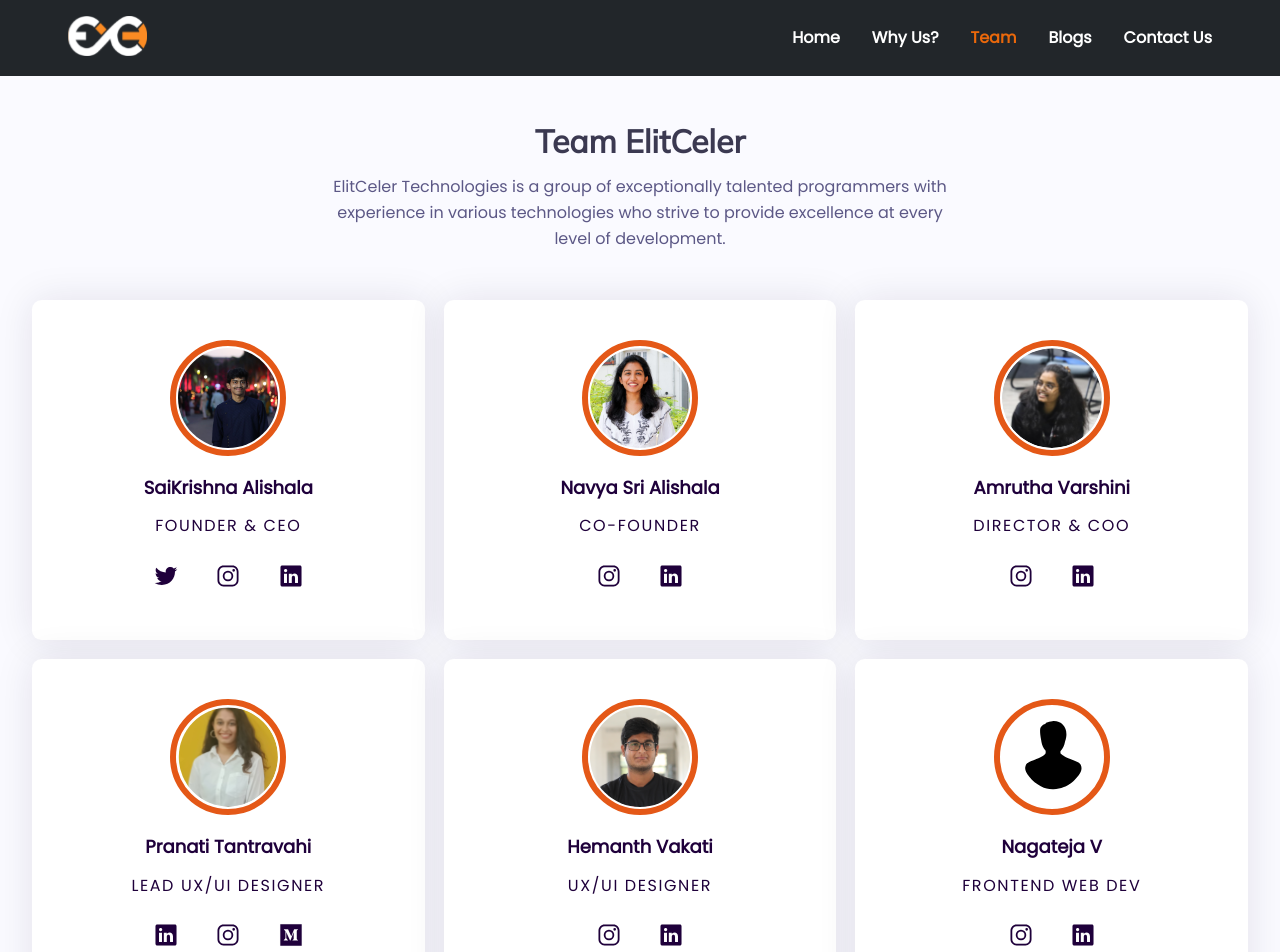
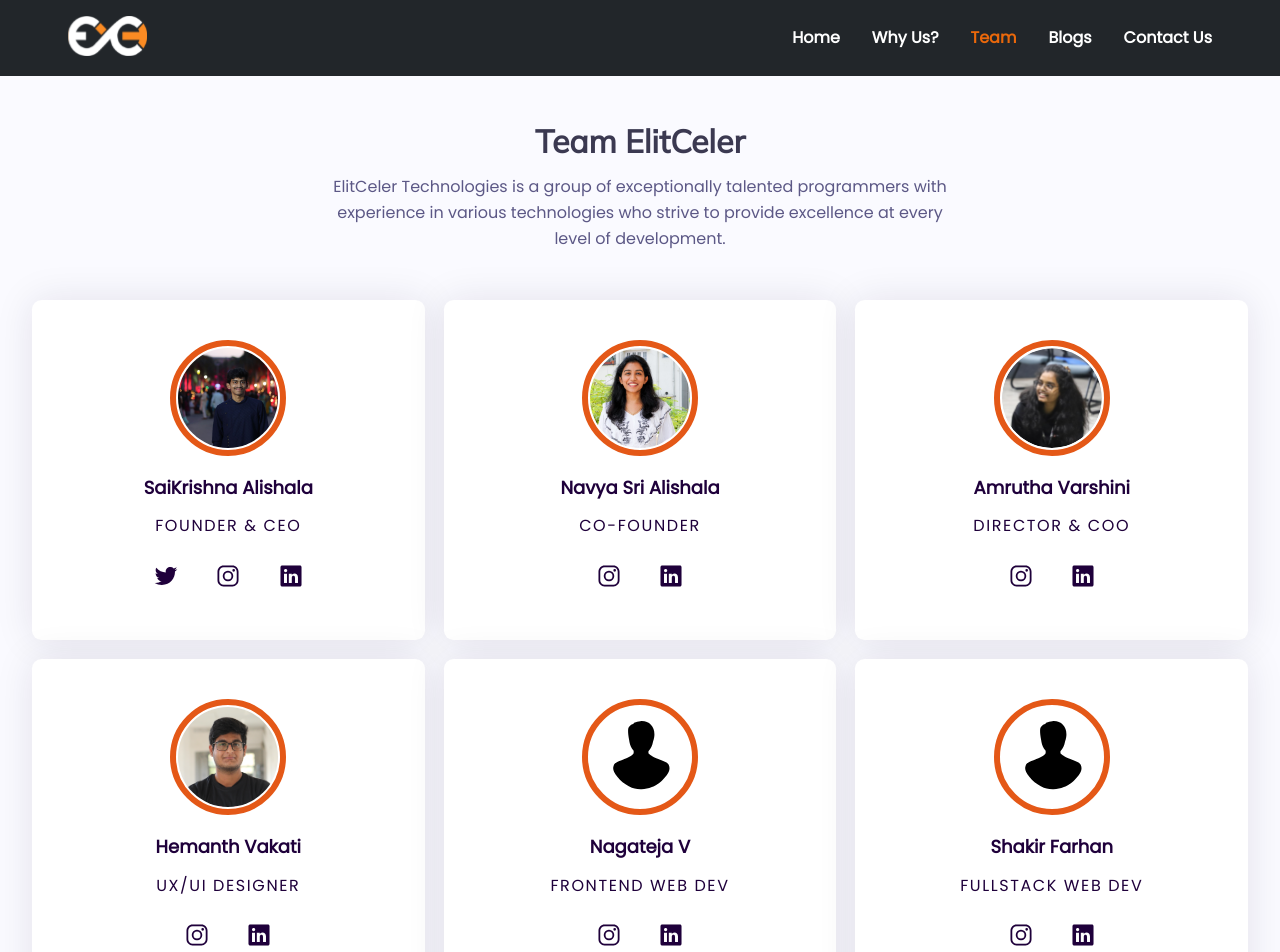
Before and after one commit to t2e0j0a4/Elitceler, a React (Create React App) app: page /team in a window 1280 px wide. Shown: the top 952 px of the page. Built offline with nearby package versions, Linux system fonts and the light colour scheme.

Commit message:
update in team

```diff
--- a/src/Constant.js
+++ b/src/Constant.js
@@ -159,32 +159,6 @@ const teamMembers = [
   },
   {
     id: 4,
-    name: "Pranati Tantravahi",
-    role: "Lead UX/UI Designer",
-    imageSrc: Pranathi,
-    links: [
-      {
-        id: 1,
-        name: "LinkedIn",
-        logo: "logo-linkedin",
-        link: "https://www.linkedin.com/in/pranati-tantravahi-201135226",
-      },
-      {
-        id: 2,
-        name: "Instagram",
-        logo: "logo-instagram",
-        link: "https://instagram.com/pranativahi_9",
-      },
-      {
-        id: 3,
-        name: "Medium",
-        logo: "logo-medium",
-        link: "https://medium.com/@pranativahi9",
-      },
-    ],
-  },
-  {
-    id: 5,
     name: "Hemanth Vakati",
     role: "UX/UI Designer",
     imageSrc: Hemanth,
@@ -204,7 +178,7 @@ const teamMembers = [
     ],
   },
   {
-    id: 6,
+    id: 5,
     name: "Nagateja V",
     role: "Frontend Web Dev",
     imageSrc: Dummy,
@@ -224,7 +198,7 @@ const teamMembers = [
     ],
   },
   {
-    id: 7,
+    id: 6,
     name: "Shakir Farhan",
     role: "Fullstack Web Dev",
     imageSrc: Dummy,
@@ -244,7 +218,7 @@ const teamMembers = [
     ],
   },
   {
-    id: 8,
+    id: 7,
     name: "Cynthia Konar",
     role: "Fullstack Developer",
     imageSrc: Dummy,
```
